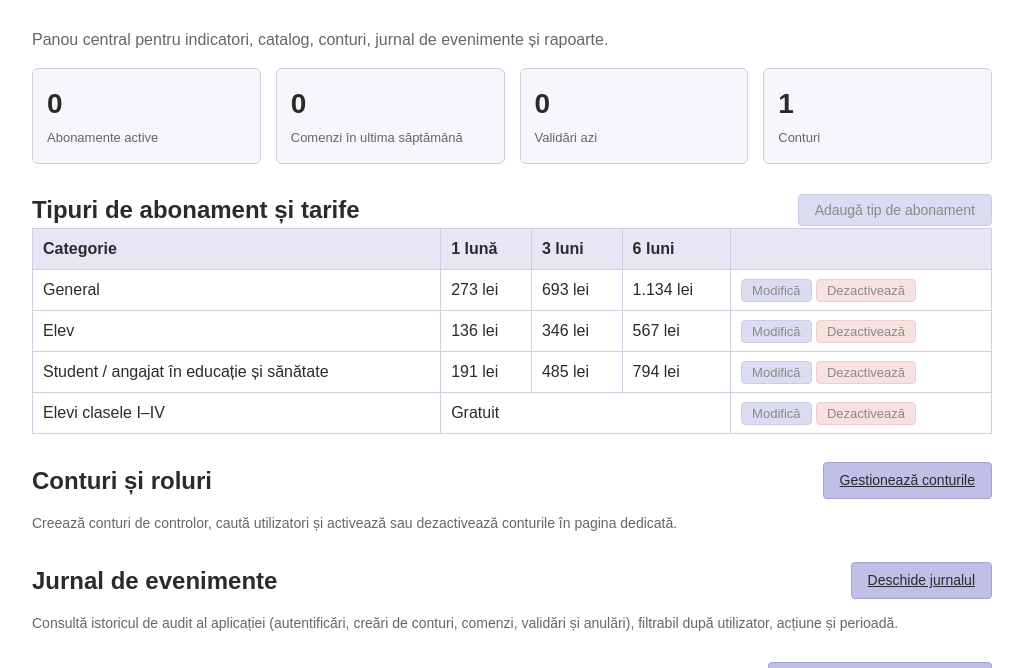
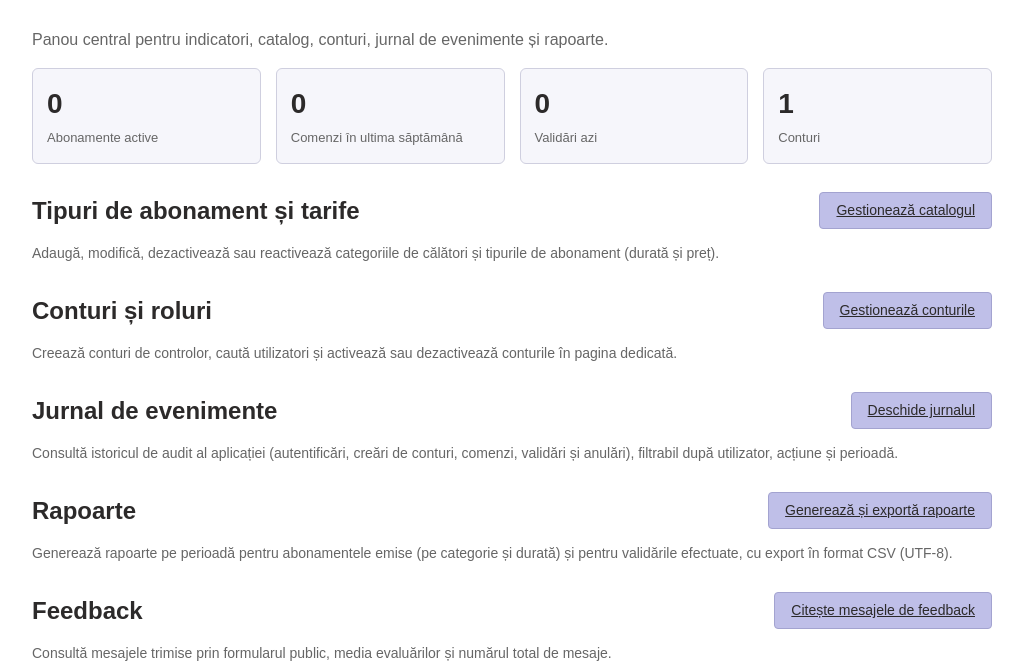
Before and after one commit to SeppDietrich/dotNet, an ASP.NET Core app: page /admin in a window 1280 px wide. Shown: the part 164-832 px from the top of the page, without its empty margins (128-1151 px from the left). Run offline with ASP.NET Core 8, Linux system fonts and the light colour scheme; the visitor is signed in with stand-in values (Sample User, id 1); the project's own start-up code is not run, and a stand-in starts its controllers and pages; some libraries are stand-ins or nearby versions.

Commit message:
feat: înlocuiește panelul de tarife din Admin cu un link spre catalog

```diff
--- a/Views/Dashboard/Admin.cshtml
+++ b/Views/Dashboard/Admin.cshtml
@@ -29,45 +29,9 @@
     <div class="panel">
         <div class="panel-head">
             <h2>Tipuri de abonament și tarife</h2>
-            <button type="button" class="btn" disabled>Adaugă tip de abonament</button>
+            <a asp-controller="AdminCatalog" asp-action="Index" class="btn">Gestionează catalogul</a>
         </div>
-        <div class="table-wrap">
-            <table>
-                <thead>
-                <tr>
-                    <th>Categorie</th>
-                    @foreach (var p in AbonamenteData.Perioade.Values)
-                    {
-                        <th class="pret">@p</th>
-                    }
-                    <th></th>
-                </tr>
-                </thead>
-                <tbody>
-                @foreach (var c in AbonamenteData.Categorii)
-                {
-                    <tr>
-                        <td>@c.Nume</td>
-                        @if (c.EsteGratuit)
-                        {
-                            <td class="pret" colspan="@AbonamenteData.Perioade.Count">Gratuit</td>
-                        }
-                        else
-                        {
-                            @foreach (var luni in AbonamenteData.Perioade.Keys)
-                            {
-                                <td class="pret">@(AbonamenteData.FormateazaPret(c.Preturi![luni])) lei</td>
-                            }
-                        }
-                        <td class="actions">
-                            <button type="button" class="btn btn-sm" disabled>Modifică</button>
-                            <button type="button" class="btn btn-sm btn-danger" disabled>Dezactivează</button>
-                        </td>
-                    </tr>
-                }
-                </tbody>
-            </table>
-        </div>
+        <p class="muted">Adaugă, modifică, dezactivează sau reactivează categoriile de călători și tipurile de abonament (durată și preț).</p>
     </div>
 
     <div class="panel">
```
